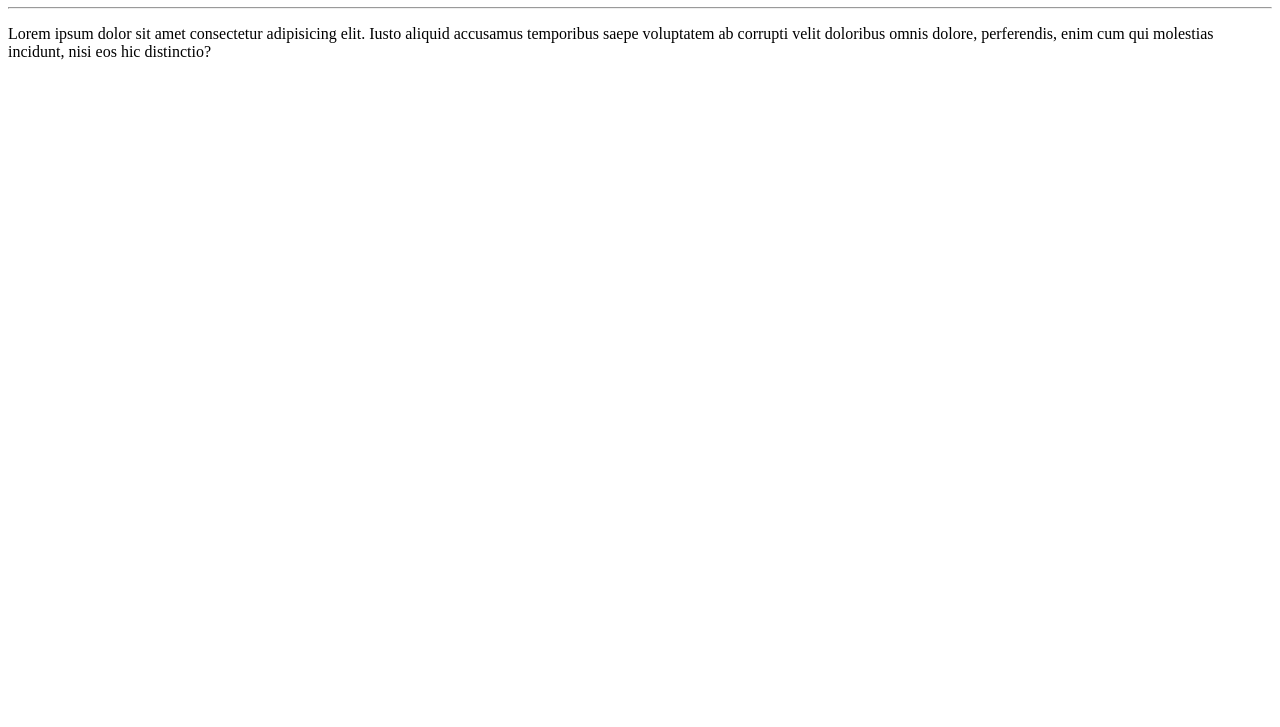
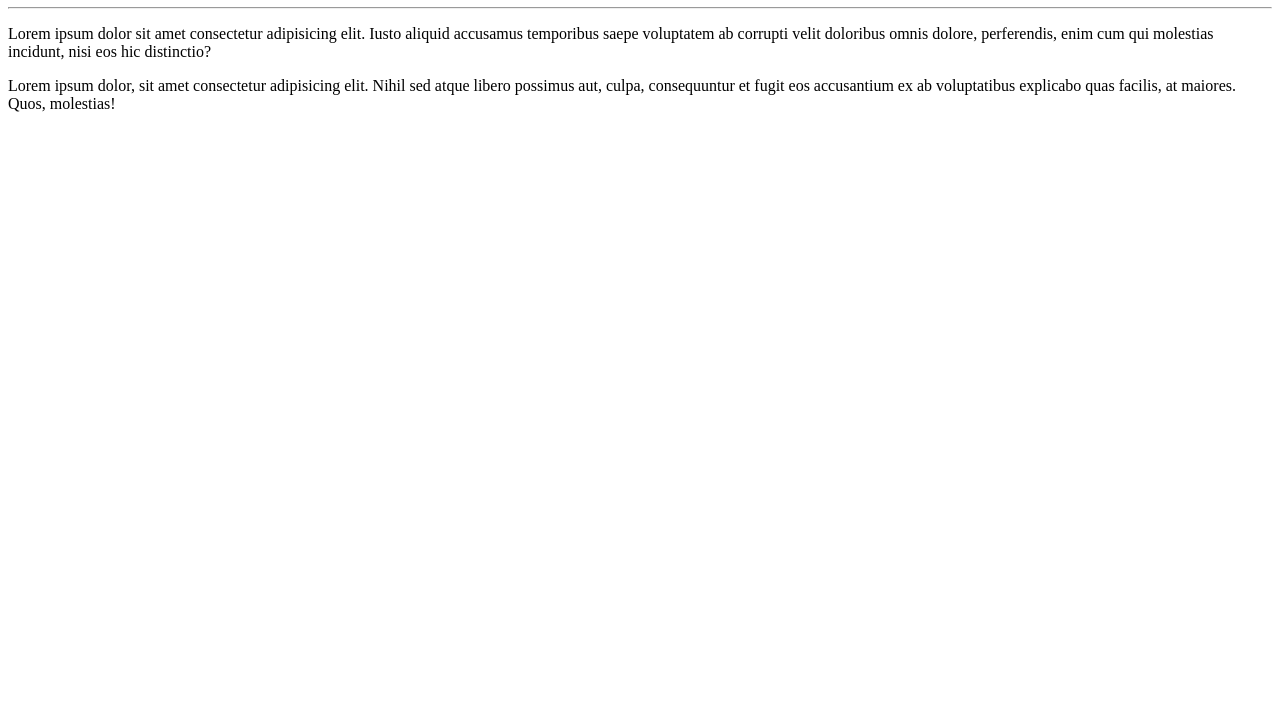
Before and after one commit to gnlins/Ola-Mundo, a plain HTML site: page site-exemplo/index.html in a window 1280 px wide. Shown: the part 73-800 px from the top of the page. Drawn offline with Linux system fonts and the light colour scheme.

Commit message:
adicionei um paragrafo

```diff
--- a/site-exemplo/index.html
+++ b/site-exemplo/index.html
@@ -10,6 +10,6 @@
     <h1>Olá, mundo!</h1>
     <hr>
     <p>Lorem ipsum dolor sit amet consectetur adipisicing elit. Iusto aliquid accusamus temporibus saepe voluptatem ab corrupti velit doloribus omnis dolore, perferendis, enim cum qui molestias incidunt, nisi eos hic distinctio?</p>
-
+    <p>Lorem ipsum dolor, sit amet consectetur adipisicing elit. Nihil sed atque libero possimus aut, culpa, consequuntur et fugit eos accusantium ex ab voluptatibus explicabo quas facilis, at maiores. Quos, molestias!</p>
 </body>
 </html>
```
